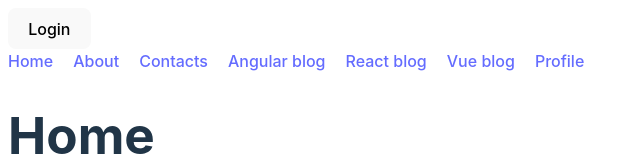
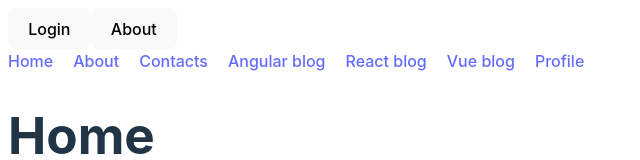
Before and after one commit to Hojiakbardevs/mohirdev, a React (Vite) app in the folder week8/: page / in a window 1280 px wide. Shown: the top 160 px of the page, without its empty margins (0-640 px from the left). Built offline with nearby package versions, Linux system fonts and the light colour scheme.

Commit message:
programmatic navigatsiya

```diff
--- a/week8/src/App.tsx
+++ b/week8/src/App.tsx
@@ -1,4 +1,4 @@
-import { BrowserRouter, Routes, Route } from 'react-router-dom';
+import { Routes, Route, useNavigate } from 'react-router-dom';
 import Protected from './guards/Protected';
 import RootLayout from './components/RootLayout';
 import Home from './Pages/Home';
@@ -19,10 +19,16 @@ function App() {
   const handlerLogout = () => {
     setUser(null);
   };
+  const navigate = useNavigate();
+
+  const handleraboutClick = () => {
+    navigate("/about", { replace: true })
+  }
 
   return (
-    <BrowserRouter>
+    <>
       {user ? <button onClick={handlerLogout}>Logout</button> : <button onClick={handlerLogin}>Login</button>}
+      <button onClick={handleraboutClick}>About</button>
       <Routes>
         <Route path="/" element={<RootLayout />}>
           <Route index element={<Home />} />
@@ -39,7 +45,8 @@ function App() {
           <Route path="*" element={<NotPages />} />
         </Route>
       </Routes>
-    </BrowserRouter>
+
+    </>
   );
 }
 
--- a/week8/src/main.tsx
+++ b/week8/src/main.tsx
@@ -2,9 +2,12 @@ import React from 'react'
 import ReactDOM from 'react-dom/client'
 import App from './App.tsx'
 import './index.css'
+import { BrowserRouter } from 'react-router-dom'
 
 ReactDOM.createRoot(document.getElementById('root')!).render(
   <React.StrictMode>
-    <App />
+    <BrowserRouter>
+      <App />
+    </BrowserRouter>
   </React.StrictMode>,
 )
```
